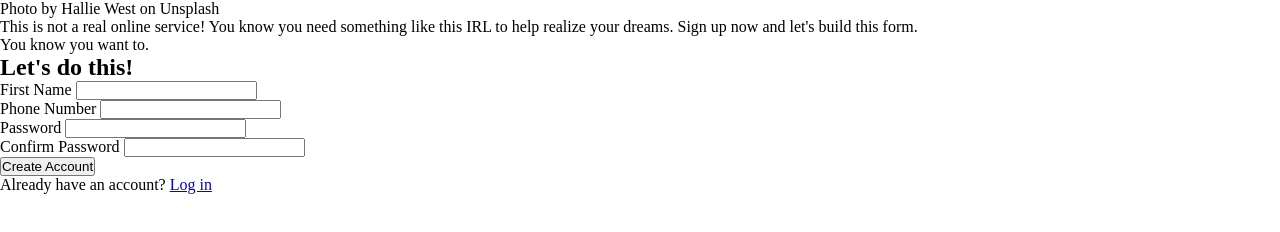
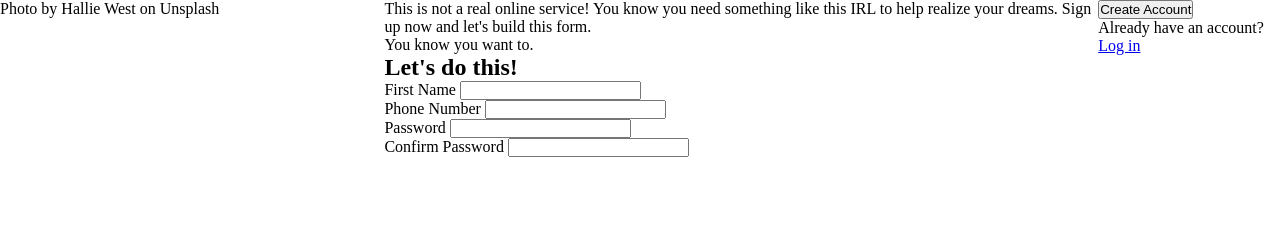
Before and after one commit to sakuyaCS/signup-form, a plain HTML site: page index.html in a window 1280 px wide. Drawn offline with Linux system fonts and the light colour scheme.

Commit message:
feat: Scaffold page layout and style containers

```diff
--- a/style.css
+++ b/style.css
@@ -14,3 +14,22 @@
     padding: 0;
     box-sizing: border-box;
 }
+
+.main-container {
+    display: flex;
+}
+
+.odin-sidebar {
+    flex-basis: 35%;
+}
+
+.content-container {
+    flex-basis: 65%;
+    display: flex;
+    flex-direction: column; /* for stacking elements */
+}
+
+.inputs-grid { /*container of input-group */
+    display: flex;
+    flex-wrap: wrap;
+}
```
